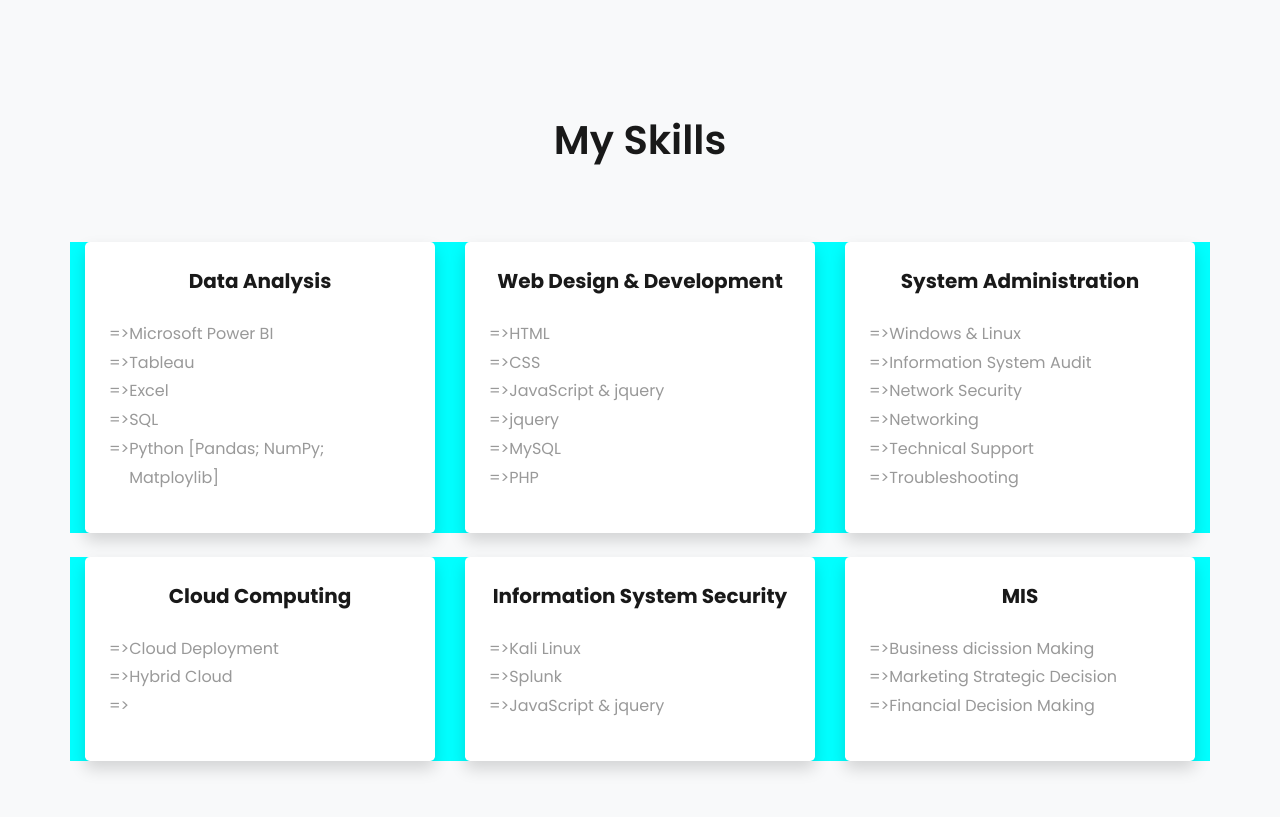
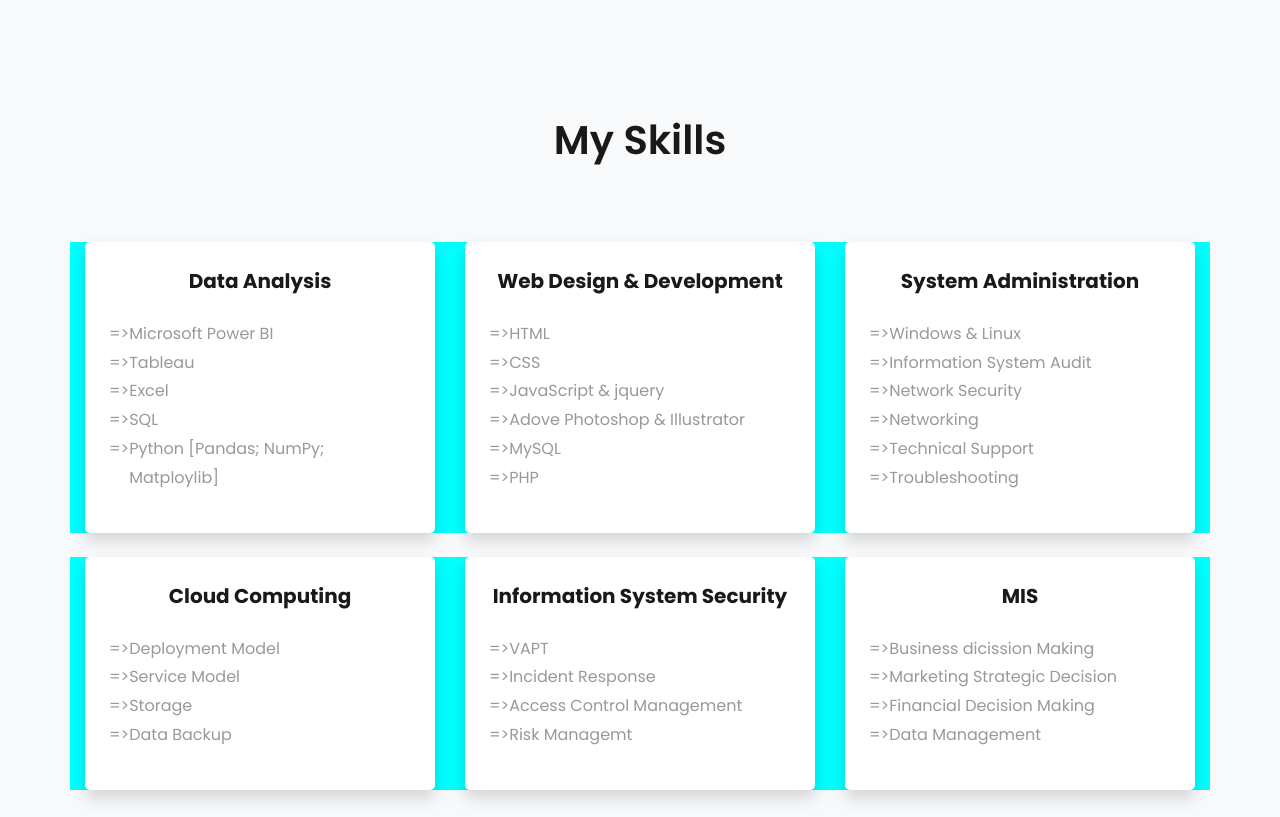
Before and after one commit to ahadbhuiyan/ahadbhuiyan.github.io, a plain HTML site: page index.html in a window 1280 px wide. Shown: the part 1428-2245 px from the top of the page. Drawn offline with Linux system fonts and the light colour scheme; some packages are replaced by stand-ins of ours; no server answers; files whose address does not match are found by name.

Commit message:
Add files via upload

```diff
--- a/index.html
+++ b/index.html
@@ -228,7 +228,7 @@
 							<li class="d-flex"><span>=> </span> <span>HTML</span></li>
 							<li class="d-flex"><span>=> </span> <span>CSS</span></li>
 							<li class="d-flex"><span>=> </span> <span>JavaScript & jquery</span></li>
-							<li class="d-flex"><span>=> </span> <span>jquery</span></li>
+							<li class="d-flex"><span>=> </span> <span>Adove Photoshop & Illustrator</span></li>
 							<li class="d-flex"><span>=> </span> <span>MySQL</span></li>
 							<li class="d-flex"><span>=> </span> <span>PHP</span></li>
 
@@ -257,9 +257,10 @@
 					<div class="bg-white rounded-lg shadow p-4">
 						<h2 class="h5 font-weight-bold text-center mb-4">Cloud Computing</h2>
 						<ul class="about-info mt-4 px-md-0 px-2">
-							<li class="d-flex"><span>=> </span> <span>Cloud Deployment</span></li>
-							<li class="d-flex"><span>=> </span> <span>Hybrid Cloud</span></li>
-							<li class="d-flex"><span>=> </span> <span></span></li>
+							<li class="d-flex"><span>=> </span> <span>Deployment Model</span></li>
+							<li class="d-flex"><span>=> </span> <span>Service Model</span></li>
+							<li class="d-flex"><span>=> </span> <span>Storage</span></li>
+							<li class="d-flex"><span>=> </span> <span>Data Backup</span></li>
 
 						</ul>
 
@@ -270,9 +271,10 @@
 					<div class="bg-white rounded-lg shadow p-4">
 						<h2 class="h5 font-weight-bold text-center mb-4">Information System Security</h2>
 						<ul class="about-info mt-4 px-md-0 px-2">
-							<li class="d-flex"><span>=> </span> <span>Kali Linux</span></li>
-							<li class="d-flex"><span>=> </span> <span>Splunk</span></li>
-							<li class="d-flex"><span>=> </span> <span>JavaScript & jquery</span></li>
+							<li class="d-flex"><span>=> </span> <span>VAPT</span></li>
+							<li class="d-flex"><span>=> </span> <span>Incident Response</span></li>
+							<li class="d-flex"><span>=> </span> <span>Access Control Management</span></li>
+							<li class="d-flex"><span>=> </span> <span>Risk Managemt</span></li>
 
 						</ul>
 
@@ -286,6 +288,7 @@
 							<li class="d-flex"><span>=> </span> <span>Business dicission Making</span></li>
 							<li class="d-flex"><span>=> </span> <span>Marketing Strategic Decision</span></li>
 							<li class="d-flex"><span>=> </span> <span>Financial Decision Making</span></li>
+							<li class="d-flex"><span>=> </span> <span></span>Data Management</li>
 
 						</ul>
 
@@ -565,6 +568,11 @@
 									<td>1st</td>
 								</tr>
 								<tr>
+									<td>Year</td>
+									<td>:</td>
+									<td>1992</td>
+								</tr>
+								<tr>
 									<td>Board</td>
 									<td>:</td>
 									<td>Comilla</td>
@@ -616,7 +624,7 @@
 									<td>HTML5, CSS3, Bootstrap, JavaScript, JQuery, Photoshop, SEO, MySQL & PHP, Adobe Photoshop and Illustrator</td>
 								</tr>
 							</table></p>
-							<p class="mb-0"><a href="images/BITM-certificate.jpg" class="btn btn-primary py-3 px-4";>Show Certificate</a></p><br>
+							<p class="mb-0"><a href="images/BITM_certificate.jpg" class="btn btn-primary py-3 px-4";>Show Certificate</a></p><br>
 							<p>System Administrating, Networking and ISP Setup with Linux</p>
 							<p><table border="0px" style="width:100%; padding:5px; margin-top:5px; text-align:left; font-size:13px;">
 								<tr>
```
